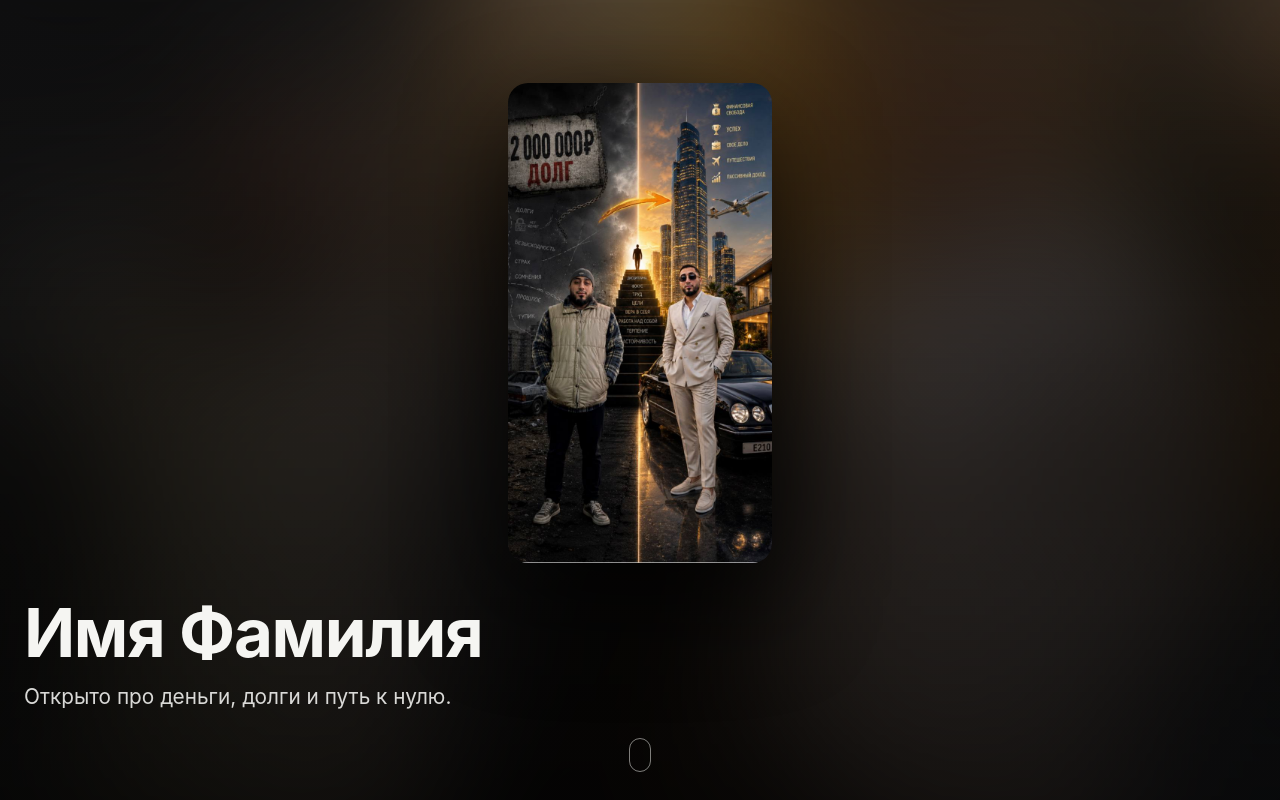
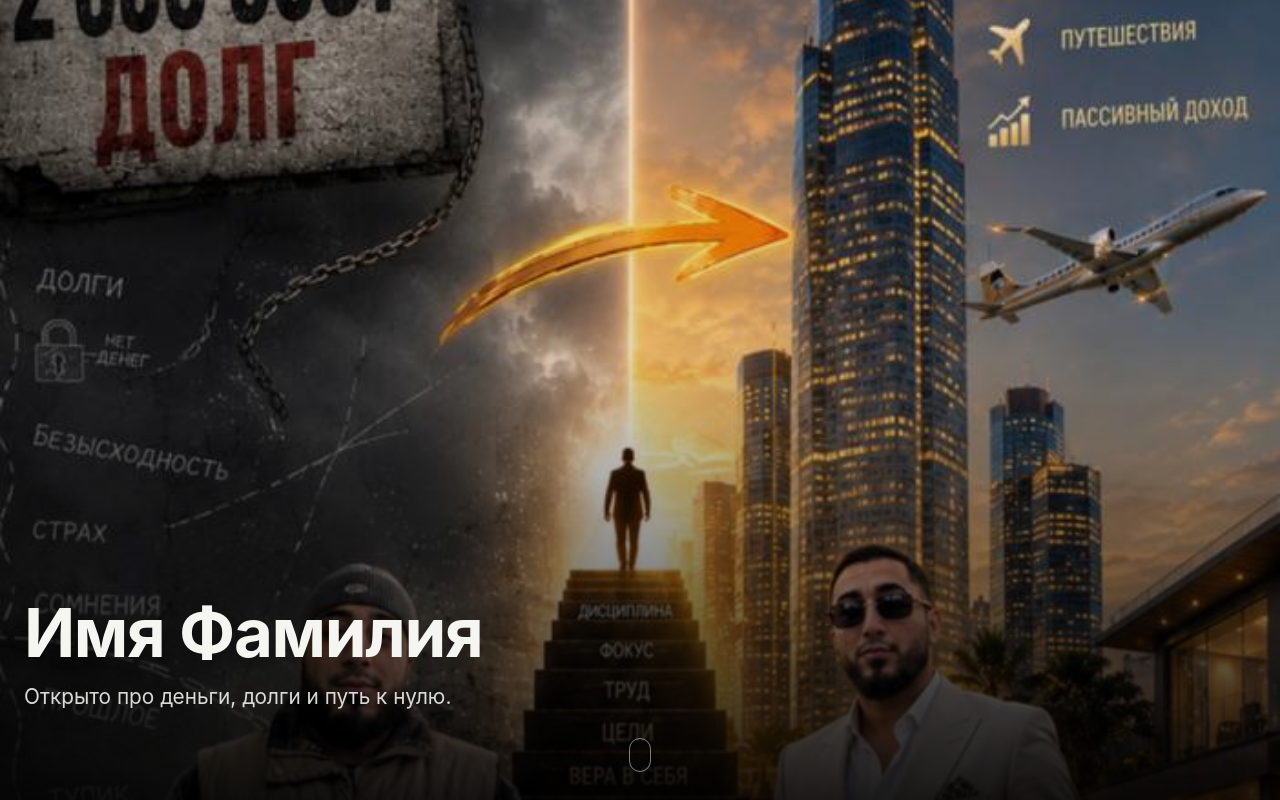
Before and after one commit to ibragim007k/life-page, a plain HTML site: page index.html in a window 1280 px wide. Shown: the top 800 px of the page. Drawn offline with Linux system fonts and the light colour scheme.

Commit message:
Сделать hero-фото на весь экран
Фото теперь заполняет весь экран hero-секции от края до края
(object-fit: cover), а не помещается в карточку с отступами.
Добавлено собственное затемнение снизу для читаемости имени и
слогана поверх фото.

```diff
--- a/index.html
+++ b/index.html
@@ -30,6 +30,7 @@
     <div class="hero__photo-wrap">
       <img class="hero__photo" id="hero-photo" alt="">
     </div>
+    <div class="hero__scrim"></div>
     <div class="hero__content">
       <h1 class="hero__name" id="hero-name"></h1>
       <p class="hero__tagline" id="hero-tagline"></p>
--- a/style.css
+++ b/style.css
@@ -140,29 +140,39 @@ body {
   min-height: 100svh;
   display: flex;
   flex-direction: column;
+  justify-content: flex-end;
+  overflow: hidden;
 }
 
 .hero__photo-wrap {
-  flex: 1 1 auto;
-  min-height: 0;
-  display: flex;
-  align-items: center;
-  justify-content: center;
-  padding: 56px 20px 8px;
+  position: absolute;
+  inset: 0;
+  z-index: 0;
 }
 
 .hero__photo {
-  max-width: 100%;
-  max-height: 60svh;
-  width: auto;
-  height: auto;
-  object-fit: contain;
-  border-radius: 20px;
-  box-shadow: 0 40px 100px rgba(0, 0, 0, 0.6);
+  display: block;
+  width: 100%;
+  height: 100%;
+  object-fit: cover;
+  object-position: center 22%;
+}
+
+.hero__scrim {
+  position: absolute;
+  inset: 0;
+  z-index: 1;
+  background: linear-gradient(
+    180deg,
+    rgba(0, 0, 0, 0.05) 0%,
+    rgba(0, 0, 0, 0.1) 45%,
+    rgba(0, 0, 0, 0.88) 100%
+  );
 }
 
 .hero__content {
   position: relative;
+  z-index: 2;
   flex: none;
   padding: 0 24px 88px;
   text-align: left;
@@ -186,6 +196,7 @@ body {
 
 .hero__scroll-hint {
   position: absolute;
+  z-index: 2;
   left: 50%;
   bottom: 28px;
   width: 22px;
@@ -641,14 +652,6 @@ body {
     padding: 64px 0;
   }
 
-  .hero__photo-wrap {
-    padding: 40px 16px 4px;
-  }
-
-  .hero__photo {
-    max-height: 52svh;
-  }
-
   .hero__content {
     padding-bottom: 64px;
   }
```
